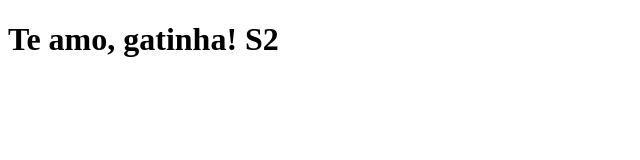
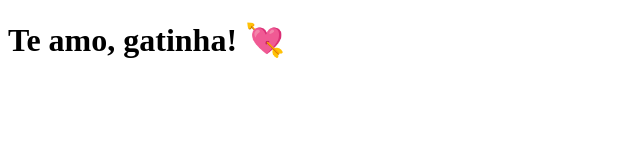
Before and after one commit to carlos-asj/clone-tabnews, a Next.js app: page / in a window 1280 px wide. Shown: the top 160 px of the page, without its empty margins (0-640 px from the left). Built offline with nearby package versions, Linux system fonts and the light colour scheme.

Commit message:
modifica a frase

```diff
--- a/pages/index.js
+++ b/pages/index.js
@@ -1,5 +1,5 @@
 function Home () {
-    return <h1>Te amo, gatinha! S2</h1>
+    return <h1>Te amo, gatinha! 💘</h1>
 }
 
 export default Home;
```
